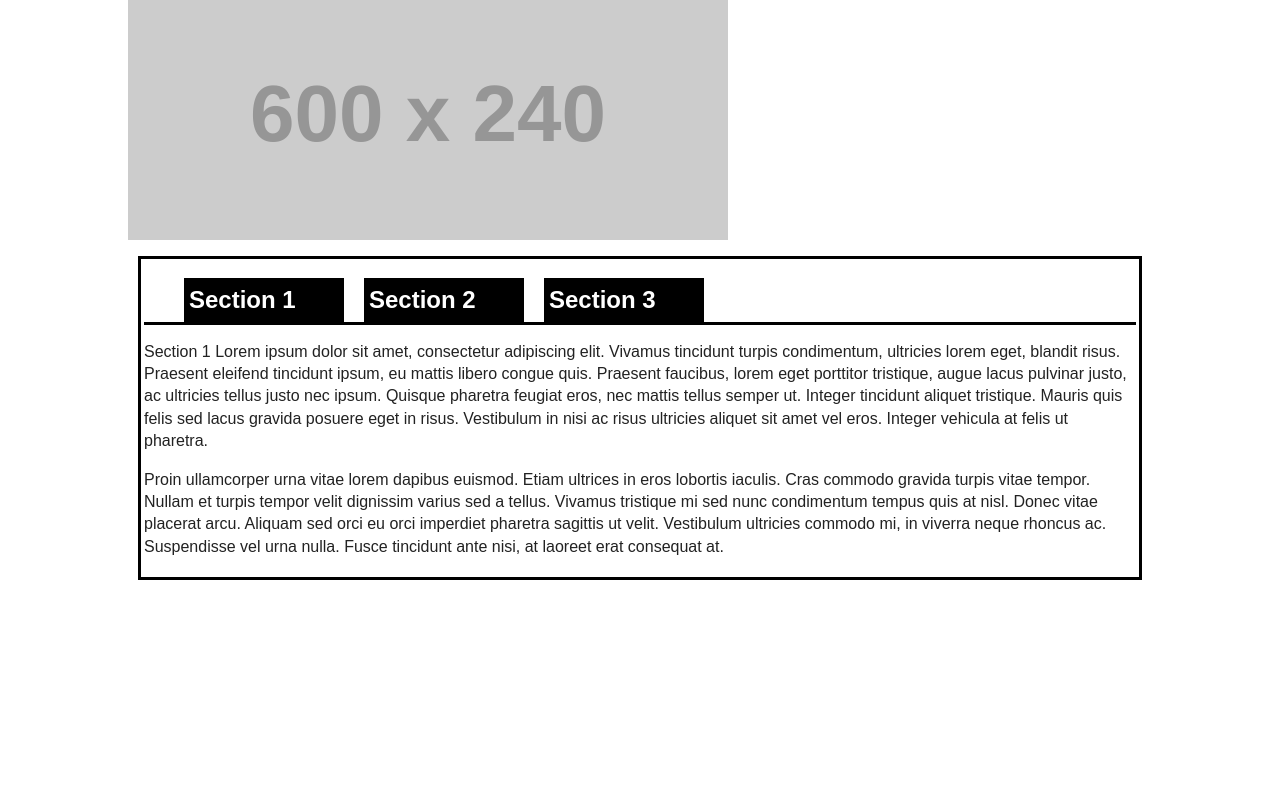
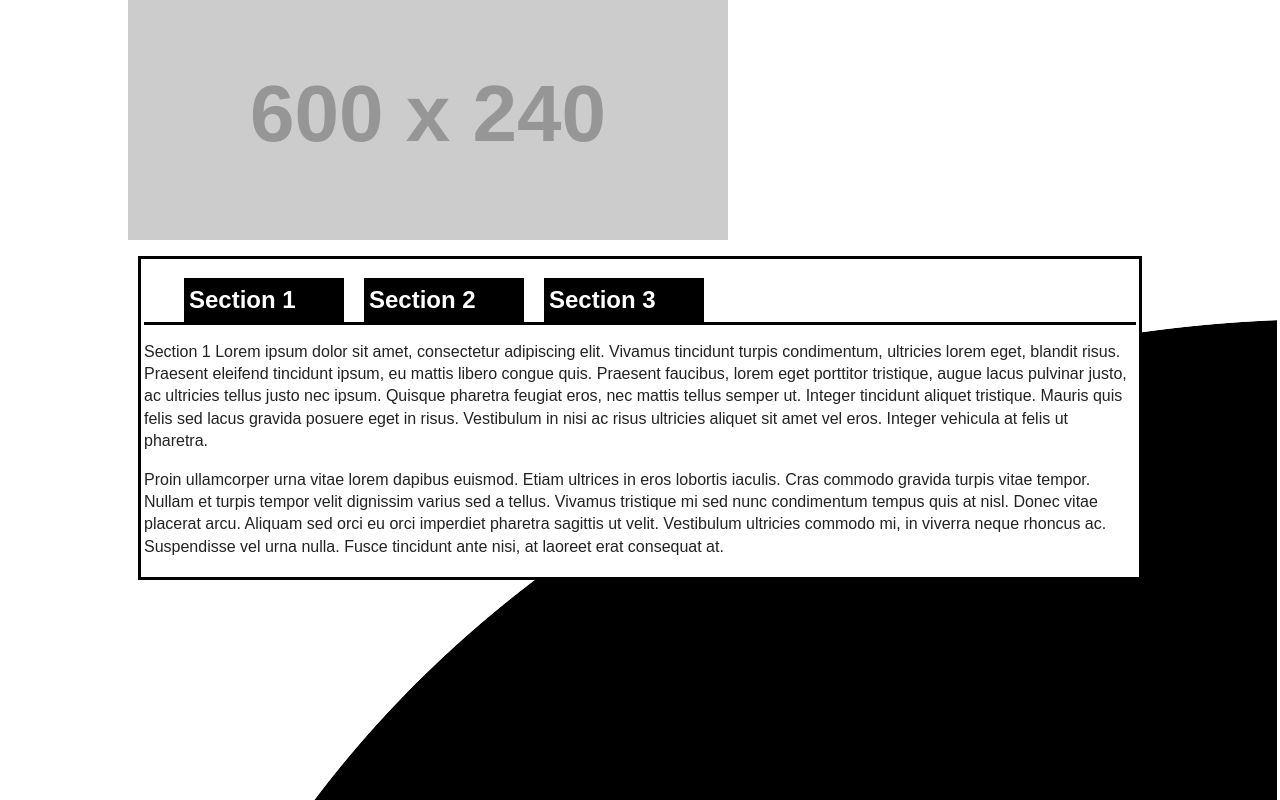
Before and after one commit to enlore/ahlure, a Flask app: page / in a window 1280 px wide. Run offline with Flask 2, Linux system fonts and the light colour scheme; grey boxes labelled with a size stand in for pictures from a placeholder-image service; style sheets or scripts are compiled from the project's sources; parts of the project's set-up code (start-up, migrations or seed data) failed here and were passed over; some libraries are stand-ins or nearby versions.

Commit message:
Add that big black circle bg

```diff
--- a/static/css/main.less
+++ b/static/css/main.less
@@ -21,6 +21,8 @@ textarea {
 body {
     font-size: 1em;
     line-height: 1.4;
+    padding: 0;
+    margin: 0;
 }
 
 /*
@@ -116,6 +118,12 @@ section > h2 {
 }
 
 @media only screen and (min-width: 54em) {
+    /* bg */
+    body {
+        background: url('/static/img/bg-circle.png') 0 0 no-repeat;
+        min-width: 1068px;
+    }
+
     /* logo */
     #logo-wrapper {
         margin: 0 auto;
@@ -125,18 +133,19 @@ section > h2 {
 
     /* content */
     #wrapper {
+        background: #fff;
         margin: 0 auto;
         width: 62em;
-    }
-
-    #wrapper > section > h2 {
-        width: 10em;
     }
 
     #wrapper > section {
         border-top: 3px solid black;
         clear: both;
         display: none;
+    }
+
+    #wrapper > section > h2 {
+        width: 10em;
     }
 
     #wrapper > section.active {
```
Also changed, not shown: static/img/bg-circle.png (added).
